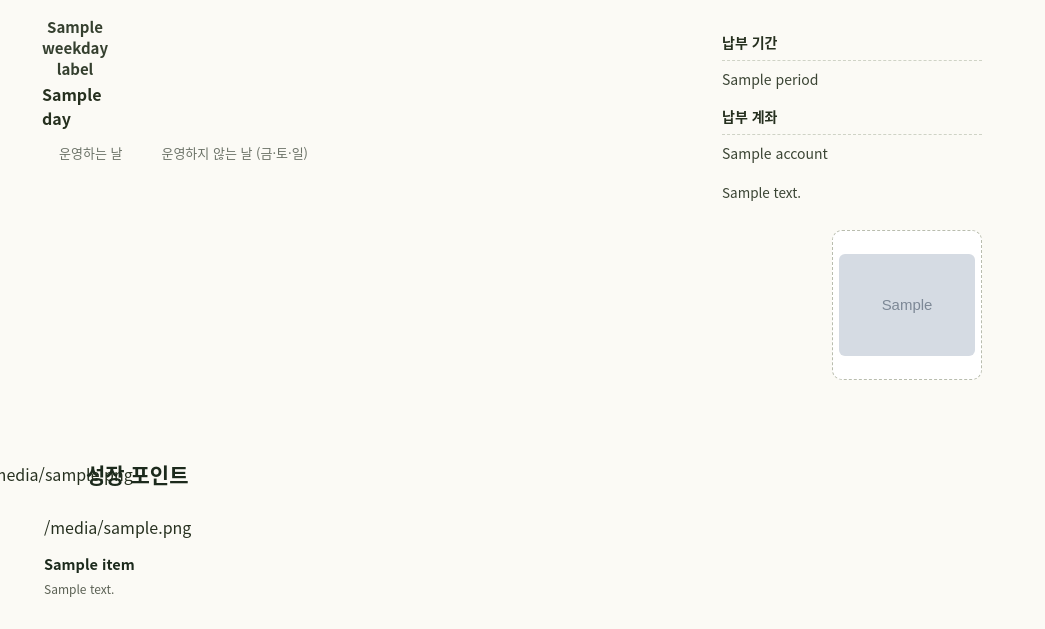
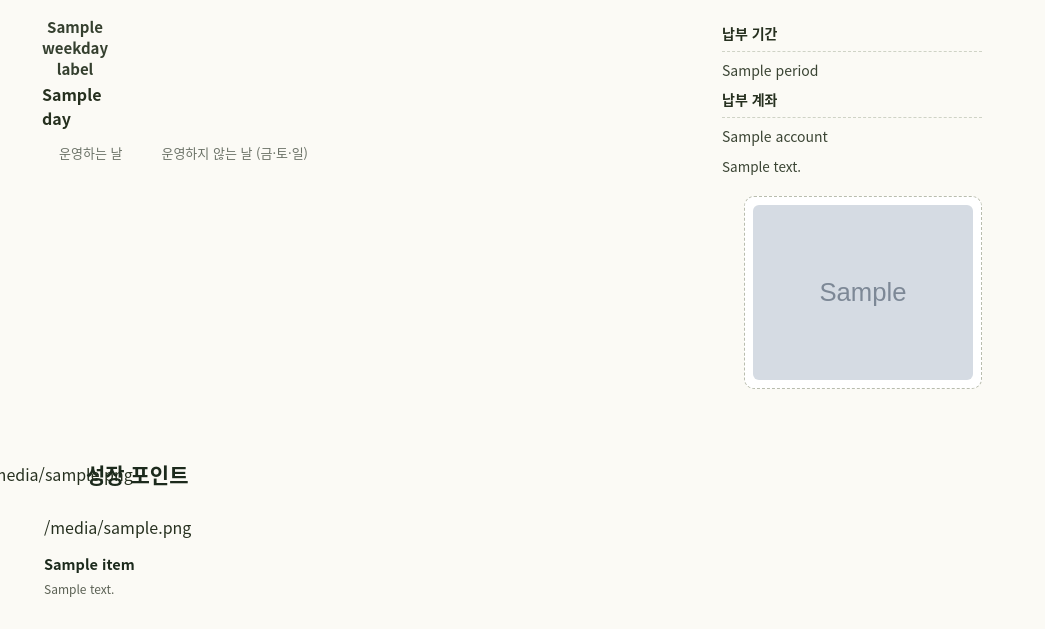
Before and after one commit to ppsj2235-dot/study-room-app, a Flask app: template templates/newsletter_flyer.html in a window 1280 px wide. Shown: the part 356-985 px from the top of the page, without its empty margins (0-1045 px from the left). Run offline with Flask 3, Linux system fonts and the light colour scheme; the template is opened without the code that fills it: most values are stand-ins (such as "Sample title", 1, 10 or a date in 2020); grey boxes marked "Sample" are stand-in pictures; some libraries are stand-ins or nearby versions.

Commit message:
QR 박스가 이미지 비율에 맞게 꽉 차도록 수정 (여백 제거, 크기 확대)

```diff
--- a/templates/newsletter_flyer.html
+++ b/templates/newsletter_flyer.html
@@ -143,14 +143,16 @@
   /* QR 유무와 상관없이 안내 문구는 항상 카드 전체 너비를 씀 (QR은 아래 별도 줄에 표시) */
   .tuition-note { font-size: 13.5px; color: #3a4433; line-height: 1.65; width: 100%; }
   .qr-row { display: flex; justify-content: flex-end; margin-top: 10px; }
+  /* 박스 크기를 정사각형으로 고정하지 않고 이미지 비율에 맞춰 딱 맞게 감싸도록 함
+     (정사각형으로 고정하면 QR 이미지 아래 "느루공부방" 같은 캡션 텍스트 때문에
+     이미지가 세로로 길어져서, 박스 안에 빈 여백이 생기고 QR이 작아 보였음) */
   .qr-box {
-    width: 150px; height: 150px;
+    display: inline-flex; align-items: center; justify-content: center;
     border: 1.5px dashed #b9bdae; border-radius: 10px;
-    display: flex; align-items: center; justify-content: center; text-align: center;
-    font-size: 12px; color: #6b7267; padding: 6px; line-height: 1.4;
+    padding: 8px;
     background: #fff;
   }
-  .qr-box img { max-width: 100%; max-height: 100%; border-radius: 6px; }
+  .qr-box img { height: 175px; width: auto; max-width: 220px; border-radius: 6px; display: block; }
 
   /* ---------- Row 2: growth points (가정에서 부탁드립니다와 동일한 가로 배치) ---------- */
   #card-growth { left: 20px; top: 793px; width: 984px; height: 190px; display: flex; flex-direction: column; }
```
